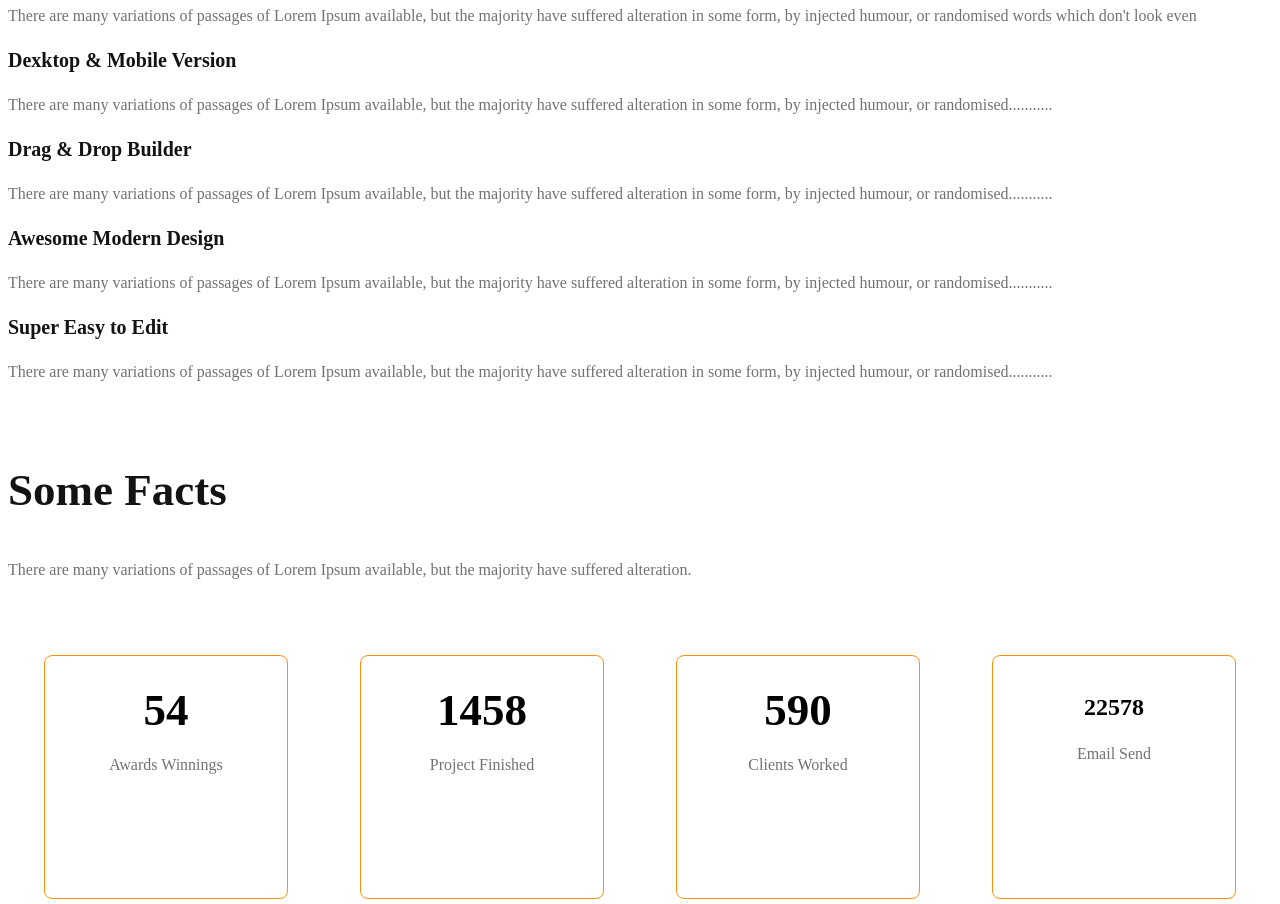
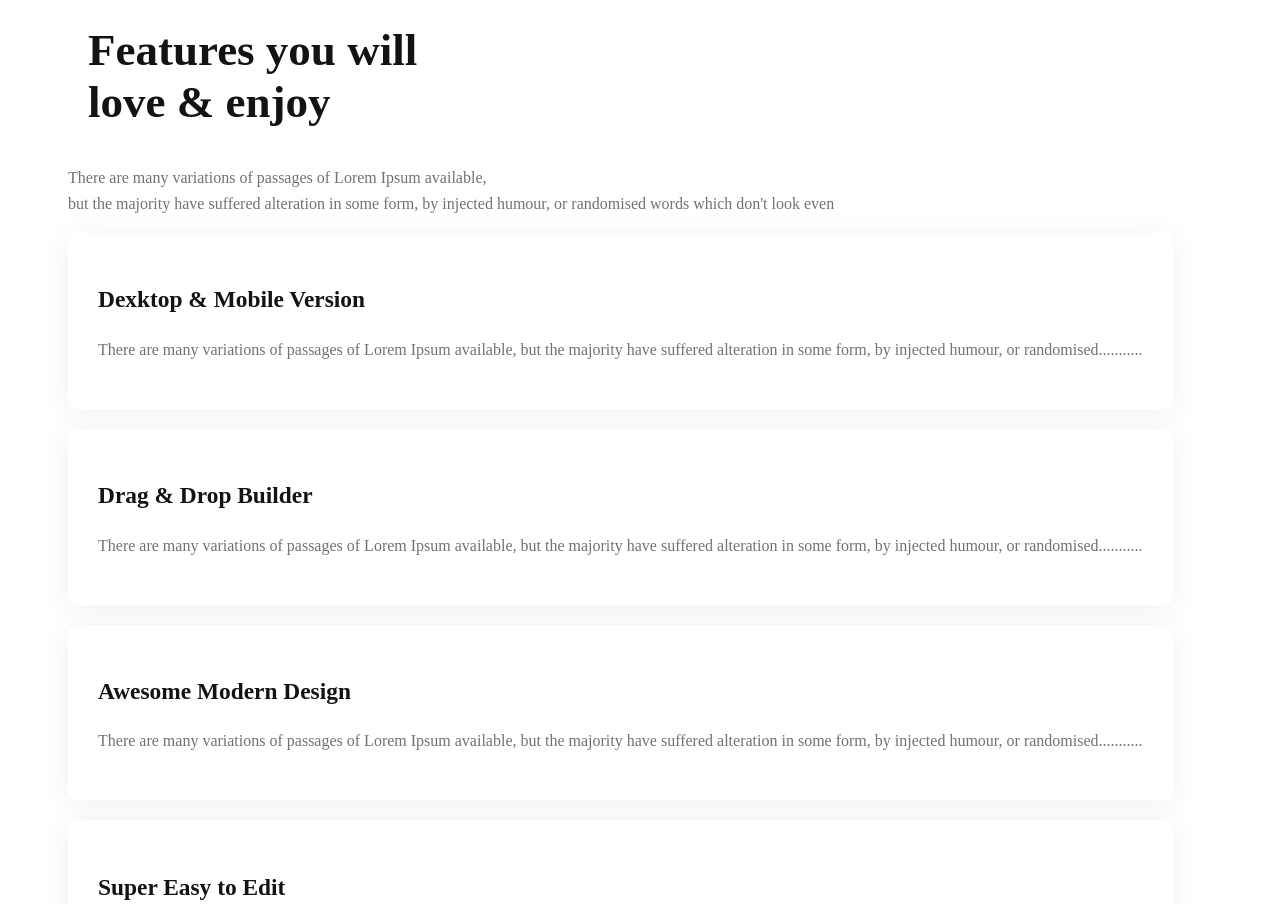
Before and after one commit to shahariarshan/g3_design, a plain HTML site: page index.html in a window 1280 px wide. Shown: the part 992-1896 px from the top of the page. Drawn offline with Linux system fonts and the light colour scheme.

Commit message:
features

```diff
--- a/G3.css
+++ b/G3.css
@@ -114,8 +114,30 @@ main{
     font-size: 45px;
     font-weight: 700;
 }
-.feature-section > .my-image{
 
+.feature{
+    display: flex;
+    margin-top: 50px;
+    padding-left: 40px;
+    align-items: center;
+
+}
+.feature,.nav-title{
+    border left: ;: 4px solid #FF900E;
+    /* border-left: 5px solid #FF900E; */
+    margin-left: 20px;
+}
+.feature-image{
+    margin: 0 auto;
+    padding-left: 50px;
+}
+.feature  .fea-head{
+    border: none;
+    padding: 30px;
+    margin-bottom: 20px;
+    border-radius: 8px;
+background: #FFF;
+box-shadow: 0px 4px 30px 0px rgba(0, 0, 0, 0.06);
 }
 .feature-description{
     color: var(--dark-03, #727272);
@@ -137,9 +159,9 @@ main{
     font-weight: 600;
 }
 .flex-card {
-   padding-top: 60px;
     display: flex;
-    justify-content: space-around;
+    justify-content: space-between;
+    margin-top: 30px;
 }
 .flex-card .card{
     border-radius: 8px;
@@ -150,8 +172,7 @@ main{
     padding: 40p 30px;
 
 }
-.flex-card > ,.card{
-    align-items: center;
+
 
 }
 .card-status{
@@ -188,7 +209,8 @@ main{
     .team-container ,
     .Features ,
     .flex-card,
-    .sponsporship
+    .sponsporship ,
+    .feature
     {
         flex-direction: column;
     }
@@ -210,10 +232,16 @@ main{
     align-items: center;
     gap: 40px;
     align-items: center;
-
+}
+.spn-end{
+    font-size: 15px;
+}
+.feature-image{
+    height: 150px;
+    width: 200px;
 }
    }
-}
+
 /* tablet */
 @media screen and (min-width:576px) and (max-width:960px) {
     nav ,
--- a/index.html
+++ b/index.html
@@ -44,30 +44,32 @@
 
             </div>
         </section>
-        <section class="feature-section">
-            <div>
-                <h1>Features you will love & enjoy</h1>
-                <p class="feature-description">There are many variations of passages of Lorem Ipsum available, but the majority have suffered alteration in some form, by injected humour, or randomised words which don't look even</p>
-            </div>
-            <div>
-                <h3 class="fea-head">Dexktop & Mobile Version</h3>
+        <section class="feature">
+            <div class="feature-contant">
+                <h1 class="nav-title">Features you will <br> love & enjoy</h1>
+                <p class="feature-description">There are many variations of passages of Lorem Ipsum available,<br> but the majority have suffered alteration in some form, by injected humour, or randomised words which don't look even</p>
+
+            <div class="fea-head">
+                <h3>Dexktop & Mobile Version</h3>
                 <p class="feature-description">There are many variations of passages of Lorem Ipsum available, but the majority have suffered alteration in some form, by injected humour, or randomised...........</p>
             </div>
-            <div>
-                <h3 class="fea-head">Drag & Drop Builder</h3>
+            <div class="fea-head">
+                <h3>Drag & Drop Builder</h3>
                 <p class="feature-description">There are many variations of passages of Lorem Ipsum available, but the majority have suffered alteration in some form, by injected humour, or randomised...........</p>
             </div>
-            <div>
-                <h3 class="fea-head">Awesome Modern Design</h3>
+            <div class="fea-head">
+                <h3>Awesome Modern Design</h3>
                 <p class="feature-description">There are many variations of passages of Lorem Ipsum available, but the majority have suffered alteration in some form, by injected humour, or randomised...........</p>
             </div>
-            <div>
-                <h3 class="fea-head">Super Easy to Edit</h3>
+            <div class="fea-head">
+                <h3>Super Easy to Edit</h3>
                 <p class="feature-description">There are many variations of passages of Lorem Ipsum available, but the majority have suffered alteration in some form, by injected humour, or randomised...........</p>
             </div>
-            <div class="my-image">
+        </div>
+            <div class="feature-image">
                 <img src="g3-architects-resources/images/architect.png" alt="">
             </div>
+
 
         </section>
         <section class="fact">
@@ -94,7 +96,6 @@
                 <img src="g3-architects-resources/images/icons/email.png" alt="">
                 <h2 class="">22578</h2>
                 <p class="feature-description">Email Send</p>
-
             </div>
             </div>
         </section>
```
